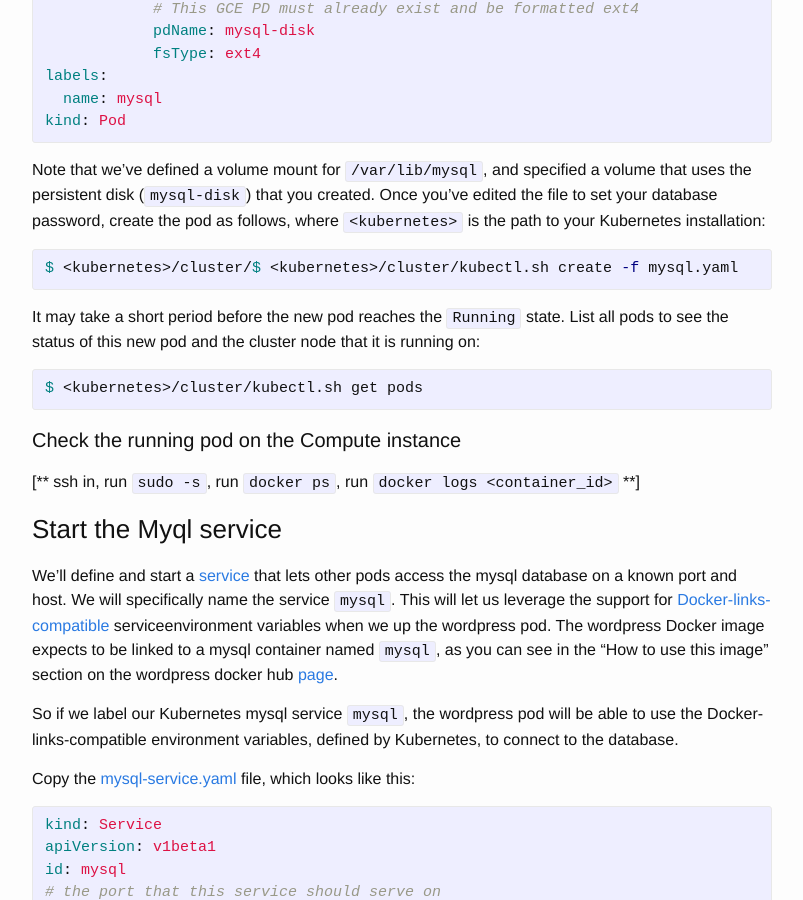
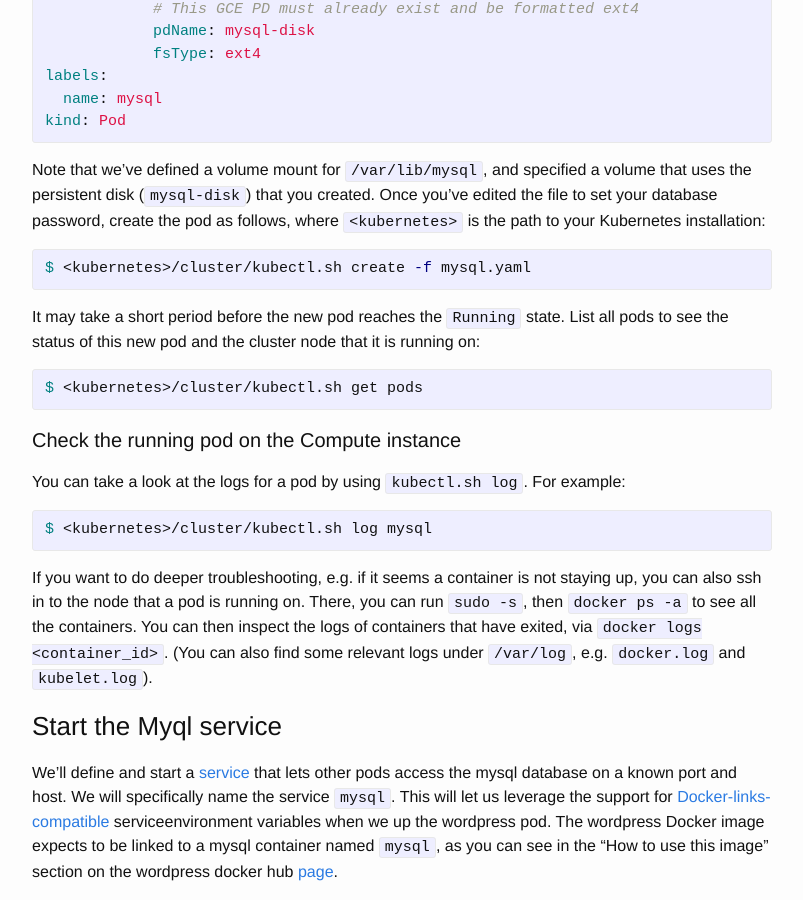
Before and after one commit to amygdala/amygdala.github.io, a Jekyll site: the page built from _posts/2015-01-10-k8s1.markdown, in a window 1280 px wide and 900 px high, scrolled down 2471 px. Shown: the whole window, without its empty margins (238-1041 px from the left). Built offline with Jekyll 4.4.1, drawn with Linux system fonts in a browser that asks for light colours; some of the changed text lies outside the part shown.

Commit message:
WP post update

```diff
--- a/_posts/2015-01-10-k8s1.markdown
+++ b/_posts/2015-01-10-k8s1.markdown
@@ -123,7 +123,13 @@
 
 #### Check the running pod on the Compute instance
 
-[** ssh in, run `sudo -s`, run `docker ps`, run `docker logs <container_id>` **]
+You can take a look at the logs for a pod by using `kubectl.sh log`.  For example:
+
+{% highlight bash %}
+$ <kubernetes>/cluster/kubectl.sh log mysql
+{% endhighlight %}
+
+If you want to do deeper troubleshooting, e.g. if it seems a container is not staying up, you can also ssh in to the node that a pod is running on.  There, you can run `sudo -s`, then `docker ps -a` to see all the containers.  You can then inspect the logs of containers that have exited, via `docker logs <container_id>`.  (You can also find some relevant logs under `/var/log`, e.g. `docker.log` and `kubelet.log`).
 
 ### Start the Myql service
 
@@ -248,6 +254,7 @@
 {% endhighlight %}
 
 Note the `createExternalLoadBalancer` setting.  This will set up the wordpress service behind an external IP.
+`createExternalLoadBalancer` only works on GCE.
 
 Note also that we've set the service port to 3000.  We'll return to that shortly.
 
@@ -296,8 +303,10 @@
 
 If you are just experimenting, you can take down and bring up only the pods:
 
+{% highlight bash %}
 $ <kubernetes>/cluster/kubectl.sh delete -f wordpress.yaml
 $ <kubernetes>/cluster/kubectl.sh delete -f mysql.yaml
+{% endhighlight %}
 
 When you restart the pods again (using the `create` operation as described above), their services will pick up the new pods based on their labels.
 
```
Also changed, not shown: other parts of _posts/2015-01-10-k8s1.markdown (+1 -1 lines).
